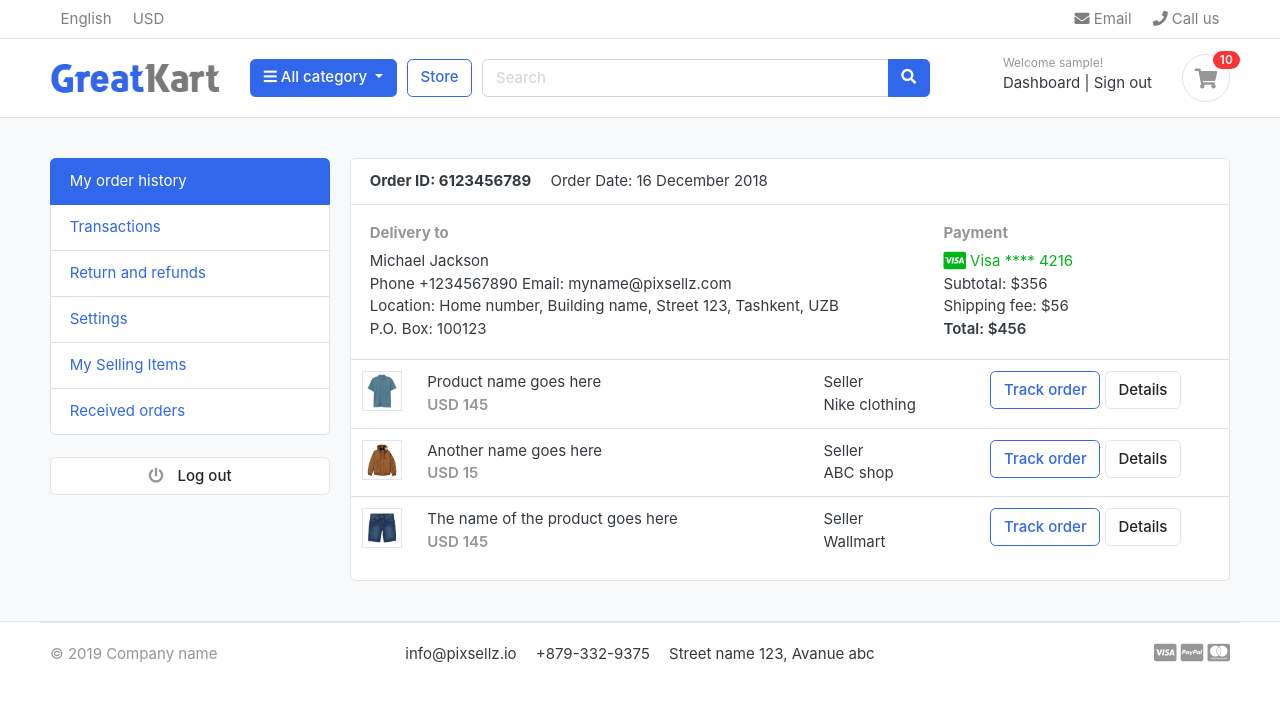
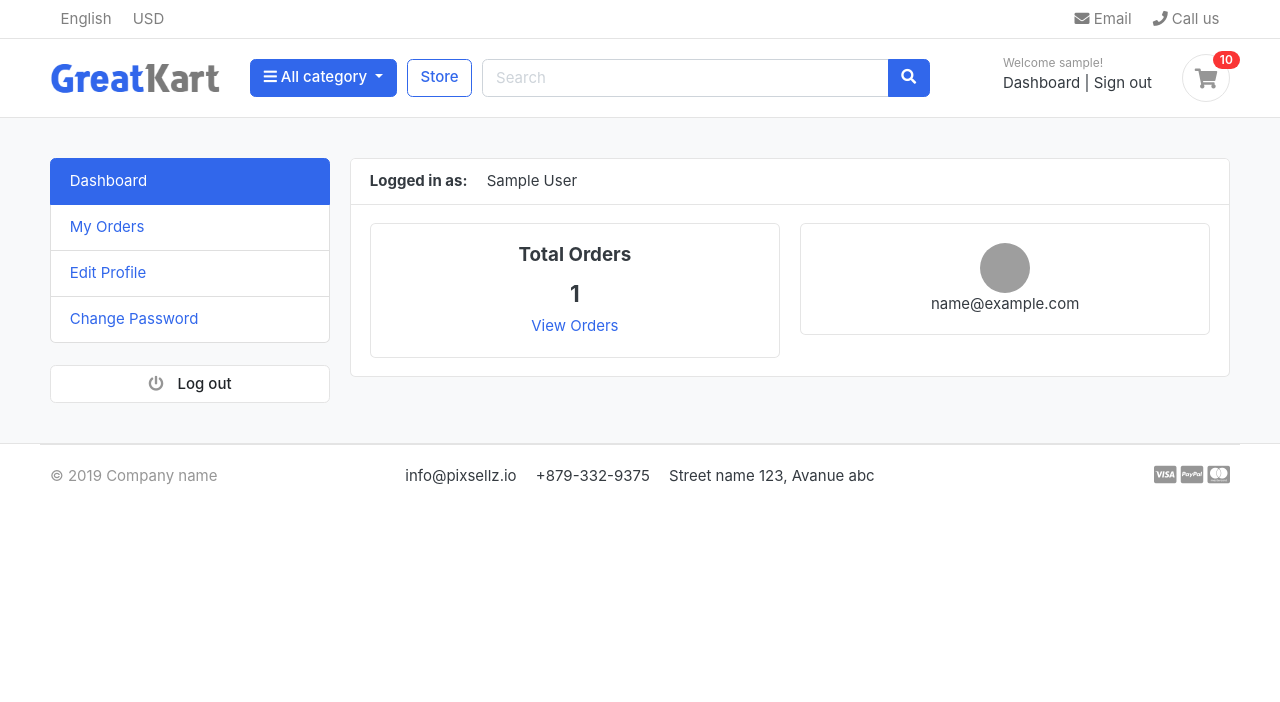
Before and after one commit to akashSharma135/django-ecommerce, a Django app: page /account/ in a window 1280 px wide. Shown: the top 702 px of the page. Run offline with Django 3.2, Linux system fonts and the light colour scheme; a user stored in the database is signed in; tables that the repository leaves empty hold one stand-in row (values such as "Sample post"); parts of the project's set-up code (start-up, migrations or seed data) failed here and were passed over; some libraries are stand-ins or nearby versions; some web fonts are replaced; grey boxes are pictures that could not be loaded.

Commit message:
added my_orders and dashboard page
added my_orders and dashboard page

```diff
--- a/account/urls.py
+++ b/account/urls.py
@@ -14,5 +14,6 @@ urlpatterns = [
     path('', views.dashboard, name='dashboard'),
     path('forgot/', views.forgot_password, name='forgot_password'),
     path('reset_password_validate/<uidb64>/<token>/', views.reset_password_validate, name='reset_password_validate'),
-    path('reset_password/', views.reset_password, name='reset_password')
+    path('reset_password/', views.reset_password, name='reset_password'),
+    path('my_orders/', views.my_orders, name='my_orders')
 ]
--- a/account/views.py
+++ b/account/views.py
@@ -16,6 +16,7 @@ from account.models import Account
 from cart.models import Cart, CartItem
 from cart.views import cart_id
 from .forms import RegistrationForm
+from order.models import Order
 
 import requests
 
@@ -175,7 +176,12 @@ def reset_password(request):
 
 @login_required(login_url='login')
 def dashboard(request):
-    return render(request=request, template_name='account/dashboard.html')
+    orders = Order.objects.filter(user_id=request.user.id, is_ordered=True)
+    order_count = orders.count()
+    context = {
+        "order_count": order_count
+    }
+    return render(request=request, template_name='account/dashboard.html', context=context)
 
 
 def forgot_password(request):
@@ -202,3 +208,11 @@ def forgot_password(request):
             messages.success(request=request, message="Account Does not exists!")
             return redirect(to='register')
     return render(request=request, template_name='account/forgot-password.html')
+
+
+def my_orders(request):
+    orders = Order.objects.order_by('-created_at').filter(user_id=request.user.id, is_ordered=True)
+    context = {
+        "orders": orders
+    }
+    return render(request=request, template_name='account/my_orders.html', context=context)
--- a/templates/account/dashboard.html
+++ b/templates/account/dashboard.html
@@ -7,86 +7,34 @@
 
     <div class="container">
         <div class="row">
-        <aside class="col-md-3">
-            <!--   SIDEBAR   -->
-            <ul class="list-group">
-                <a class="list-group-item active" href="#"> My order history </a>
-                <a class="list-group-item" href="#"> Transactions </a>
-                <a class="list-group-item" href="#"> Return and refunds </a>
-                <a class="list-group-item" href="#">Settings </a>
-                <a class="list-group-item" href="#"> My Selling Items </a>
-                <a class="list-group-item" href="#"> Received orders </a>
-            </ul>
-            <br>
-            <a class="btn btn-light btn-block" href="{% url 'logout' %}"> <i class="fa fa-power-off"></i> <span class="text">Log out</span> </a>
-            <!--   SIDEBAR .//END   -->
-        </aside>
+        {% include 'includes/dashboard-sidebar.html' %}
         <main class="col-md-9">
             <article class="card">
             <header class="card-header">
-                <strong class="d-inline-block mr-3">Order ID: 6123456789</strong>
-                <span>Order Date: 16 December 2018</span>
+                <strong class="d-inline-block mr-3">Logged in as:</strong>
+                <span>{{ user.full_name }}</span>
             </header>
             <div class="card-body">
                 <div class="row">
-                    <div class="col-md-8">
-                        <h6 class="text-muted">Delivery to</h6>
-                        <p>Michael Jackson <br>
-                        Phone +1234567890 Email: myname@pixsellz.com <br>
-                        Location: Home number, Building name, Street 123,  Tashkent, UZB <br>
-                        P.O. Box: 100123
-                         </p>
+                    <div class="col-md-6">
+                        <div class="card" style="text-align: center;">
+                            <div class="card-body">
+                                <h5 class="card-title">Total Orders</h5>
+                                <h4>{{ order_count }}</h4>
+                                <a href="">View Orders</a>
+                            </div>
+                        </div>
                     </div>
-                    <div class="col-md-4">
-                        <h6 class="text-muted">Payment</h6>
-                        <span class="text-success">
-                            <i class="fab fa-lg fa-cc-visa"></i>
-                            Visa  **** 4216
-                        </span>
-                        <p>Subtotal: $356 <br>
-                         Shipping fee:  $56 <br>
-                         <span class="b">Total:  $456 </span>
-                        </p>
+                    <div class="col-md-6">
+                        <div class="card" style="text-align: center;">
+                            <div class="card-body">
+                                <img src="https://www.w3schools.com/howto/img_avatar.png" alt="user profile picture" width="50" height="50" style="border-radius: 50%;">
+                                <p>{{ user.email }}</p>
+                            </div>
+                        </div>
                     </div>
                 </div> <!-- row.// -->
             </div> <!-- card-body .// -->
-            <div class="table-responsive">
-            <table class="table table-hover">
-                <tr>
-                    <td width="65">
-                        <img src="../images/items/1.jpg" class="img-xs border">
-                    </td>
-                    <td>
-                        <p class="title mb-0">Product name goes here </p>
-                        <var class="price text-muted">USD 145</var>
-                    </td>
-                    <td> Seller <br> Nike clothing </td>
-                    <td width="250"> <a href="#" class="btn btn-outline-primary">Track order</a> <a href="#" class="btn btn-light"> Details </a> </td>
-                </tr>
-                <tr>
-                    <td>
-                        <img src="../images/items/2.jpg" class="img-xs border">
-                    </td>
-                    <td>
-                        <p class="title mb-0">Another name goes here </p>
-                        <var class="price text-muted">USD 15</var>
-                    </td>
-                    <td> Seller <br> ABC shop </td>
-                    <td> <a href="#" class="btn btn-outline-primary">Track order</a> <a href="#" class="btn btn-light"> Details </a> </td>
-                </tr>
-                <tr>
-                    <td>
-                        <img src="../images/items/3.jpg" class="img-xs border">
-                    </td>
-                    <td>
-                        <p class="title mb-0">The name of the product  goes here </p>
-                        <var class="price text-muted">USD 145</var>
-                    </td>
-                    <td> Seller <br> Wallmart </td>
-                    <td> <a href="#" class="btn btn-outline-primary">Track order</a> <a href="#" class="btn btn-light"> Details </a> </td>
-                </tr>
-            </table>
-            </div> <!-- table-responsive .end// -->
             </article> <!-- order-group.// -->
         </main>
     </div> <!-- row.// -->
--- /dev/null
+++ b/templates/includes/dashboard-sidebar.html
@@ -0,0 +1,12 @@
+<aside class="col-md-3">
+    <!--   SIDEBAR   -->
+    <ul class="list-group">
+        <a class="list-group-item {% if '/account/' == request.path %} active {% endif %}" href="{% url 'dashboard' %}"> Dashboard </a>
+        <a class="list-group-item {% if '/account/my_orders/' == request.path %} active {% endif %}" href="{% url 'my_orders' %}"> My Orders </a>
+        <a class="list-group-item" href="#"> Edit Profile </a>
+        <a class="list-group-item" href="#"> Change Password </a>
+    </ul>
+    <br>
+    <a class="btn btn-light btn-block" href="{% url 'logout' %}"> <i class="fa fa-power-off"></i> <span class="text">Log out</span> </a>
+    <!--   SIDEBAR .//END   -->
+</aside>
```
Also changed, not shown: templates/account/my_orders.html (added, +55 -0 lines).
